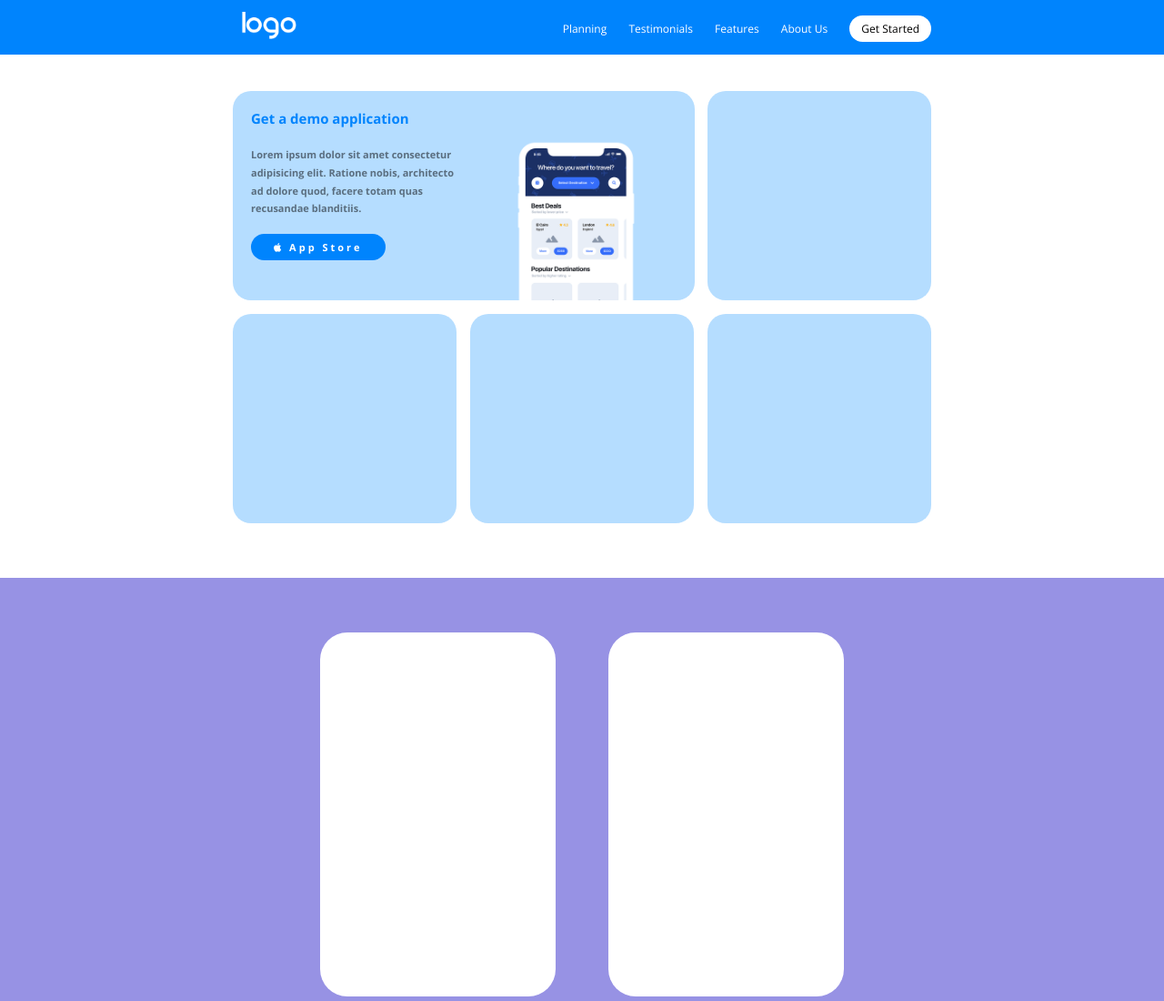
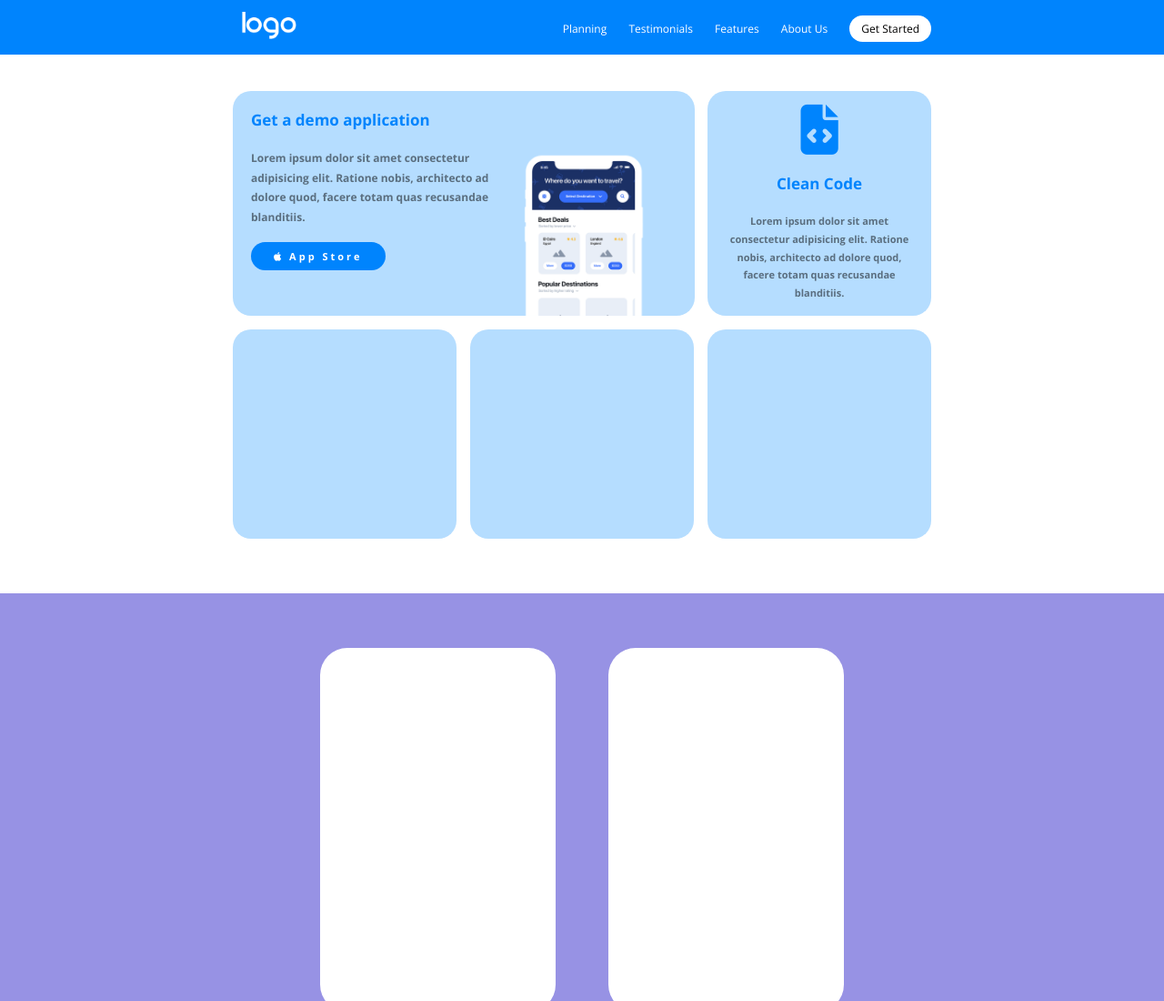
Before and after one commit to CaraccioloJessica/htmlcss-responsive-layout, a plain HTML site: page index.html in a window 1280 px wide. Shown: the top 1100 px of the page at 91% size. Drawn offline with nearby package versions, Linux system fonts and the light colour scheme.

Commit message:
clean code card styled

```diff
--- a/css/style.css
+++ b/css/style.css
@@ -90,19 +90,19 @@ header a{
 }
 
 #card-descr{
-  width: 55%;
+  width: 60%;
   padding: 20px;
 }
 
 #card-descr h2{
   color: #0084fd;
-  font-size: 15px;
+  font-size: 17px;
   margin-bottom: 20px;
 }
 
 #card-descr p{
   color: #5a6e7f;
-  font-size: 11px;
+  font-size: 12px;
   line-height: 1.8;
   margin-bottom: 20px;
 }
@@ -113,14 +113,37 @@ header a{
   color: #fff;
   font-size: 11px;
   letter-spacing: 3px;
-  padding: 7px 25px;
+  padding: 8px 25px;
 }
 
-.card.big img{
-  width: 10rem;
+.card img{
+  width: 32%;
   position: absolute;
   bottom: 0;
-  right: 50px;
+  right: 40px;
+}
+
+.card.top{
+  text-align: center;
+  padding: 15px;
+}
+
+.card.top h2{
+  color: #0084fd;
+  font-size: 17px;
+  margin-bottom: 20px;
+}
+
+.card.top p{
+  color: #5a6e7f;
+  font-size: 11px;
+  line-height: 1.8;
+}
+
+.card.top i{
+  color: #0084fd;
+  font-size: 55px;
+  margin-bottom: 20px;
 }
 
 /****** APP DEVELOPMENT VIOLET ******/
--- a/index.html
+++ b/index.html
@@ -50,19 +50,23 @@
               <img src="img/phone.png" alt="phone">
           </div>
 
-          <div class="card">
+          <div class="card top">
+            <i class="fa-solid fa-file-code"></i>
+            <h2>Clean Code</h2>
+            <p>
+              Lorem ipsum dolor sit amet consectetur adipisicing elit. Ratione nobis, architecto ad dolore quod, facere totam quas recusandae blanditiis.
+            </p>
+          </div>
+
+          <div class="card top">
 
           </div>
 
-          <div class="card">
+          <div class="card top">
 
           </div>
 
-          <div class="card">
-
-          </div>
-
-          <div class="card">
+          <div class="card top">
 
           </div>
         </div>
```
